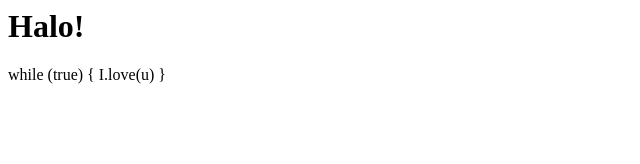
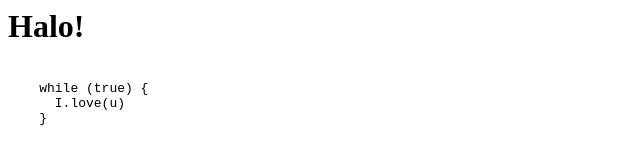
Before and after one commit to newshqyang/swsbty.github.io, a plain HTML site: page index.html in a window 1280 px wide. Shown: the whole page, without its empty margins (0-640 px from the left). Drawn offline with Linux system fonts and the light colour scheme.

Commit message:
Update index.html

```diff
--- a/index.html
+++ b/index.html
@@ -1,12 +1,12 @@
 <html>
 <body>
 <h1>Halo!</h1>
-  <article>
+  <pre>
 
     while (true) {
       I.love(u)
     }
 
-  </article>
+  </pre>
 </body>
 </html>
```
